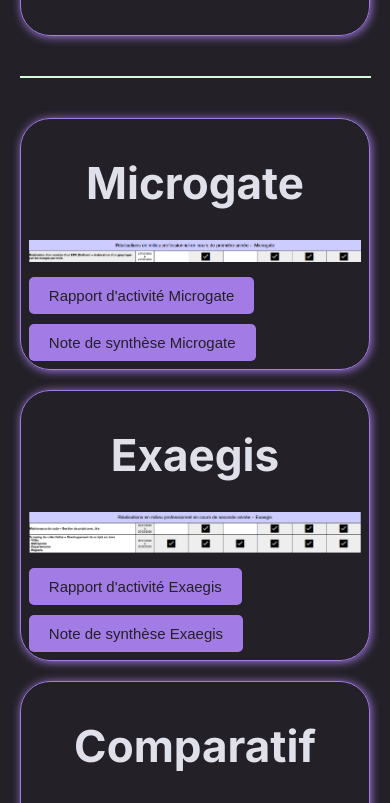
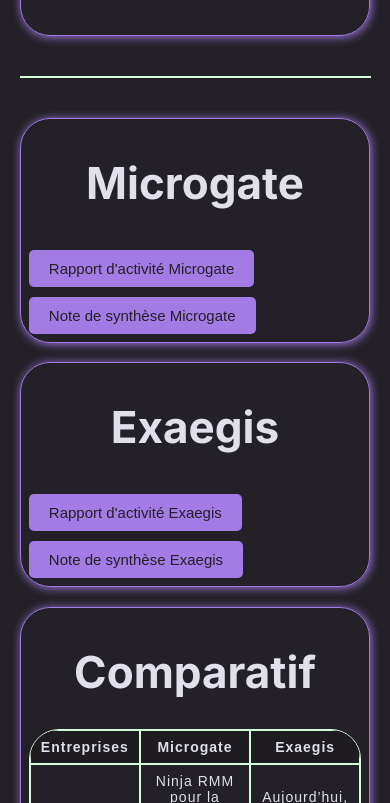
Before and after one commit to lycee-paul-louis-courier-bts-sio/portfolio-delalande-nathan, a PHP site: page /etude.html in a window 390 px wide. Shown: the part 5108-5911 px from the top of the page. Run offline with PHP 8.4, Linux system fonts and the light colour scheme.

Commit message:
Responsivité de la page étude V.2

```diff
--- a/css/etude.css
+++ b/css/etude.css
@@ -204,11 +204,6 @@
 thead{
   background: color-mix(in srgb, var(--color-bg) 85%, black);;
 }
-.microgate img,
-.exaegis img{
-  width: 100%;
-  height: auto;
-}
 
 
 @keyframes appear{
--- a/etude.html
+++ b/etude.html
@@ -88,7 +88,6 @@
         <div class="layout microgate">
             <table>
                 <h1>Microgate</h1>
-                <img src="assets/synthese-microgate.png" alt="tableau de synthèse Microgate">
                 <thead>
                     <tr>
                         <th scope="col">Compétences mises en oeuvres</th>
@@ -119,7 +118,6 @@
         <div class="layout exaegis">
             <table>
                 <h1>Exaegis</h1>
-                <img src="assets/synthese-exaegis.png" alt="tableau de synthèse Exaegis">
                 <thead>
                     <tr>
                         <th scope="col">Compétences mises en oeuvres</th>
```
